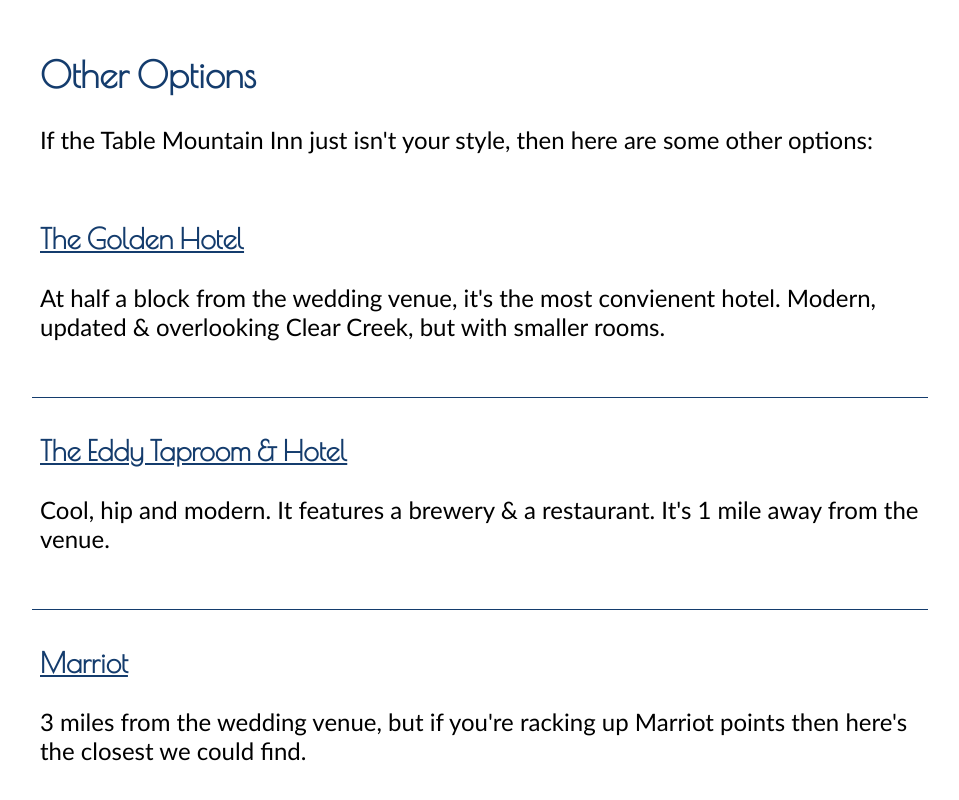
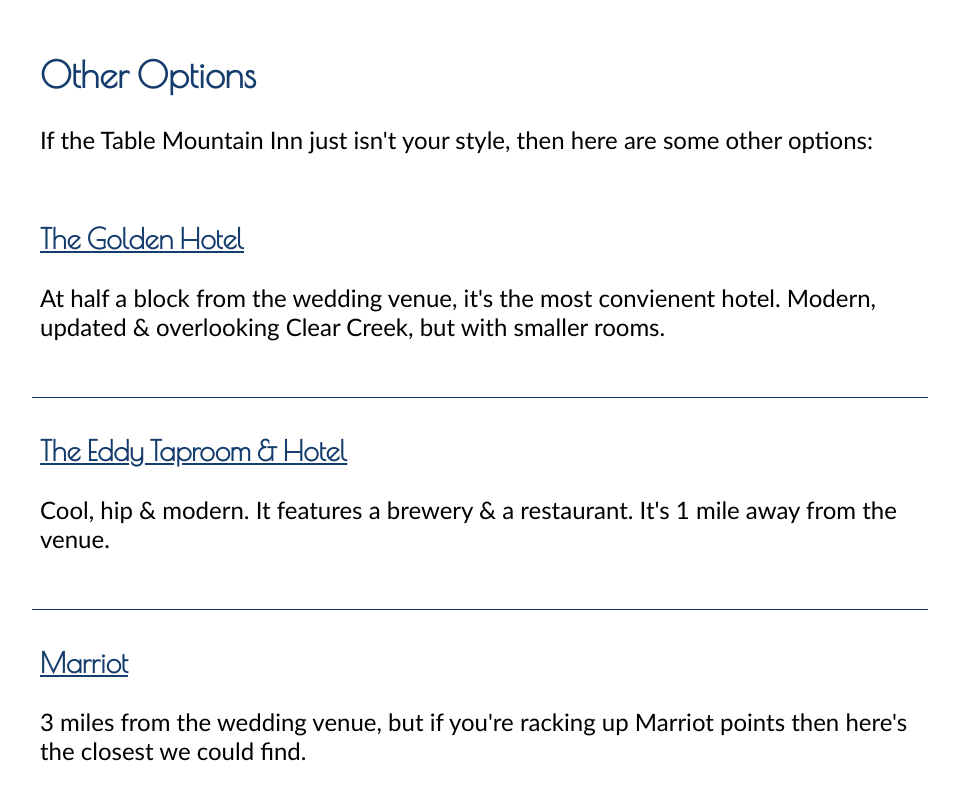
Before and after one commit to mattsteele/mjs, a Vue app: page /lodging in a window 1280 px wide. Shown: the part 1449-2249 px from the top of the page, without its empty margins (160-1119 px from the left). Built offline with nearby package versions, Linux system fonts and the light colour scheme.

Commit message:
update ampersands

```diff
--- a/src/views/Home.vue
+++ b/src/views/Home.vue
@@ -16,7 +16,7 @@
       alt="Holding Hands"
     >
     <div class="intro-wrapper">
-      <p>Jessica & Matt lived three blocks apart in Denver for years before they met right between their two apartments. Two days later, their first date was watching the Broncos win Super Bowl 50. That was February 7th, 2016 & they’ve never looked back. They’ve grown with each other through tiny apartments, career changes, a pandemic, & learning what it takes to be the best partners in life. Last year they bought their first home together, and& adopted Betty Sue Dog, the apple of their eyes. They are so excited to start their new adventure of marriage, & they can’t wait to celebrate their love with their family and friends.</p>
+      <p>Jessica & Matt lived three blocks apart in Denver for years before they met right between their two apartments. Two days later, their first date was watching the Broncos win Super Bowl 50. That was February 7th, 2016 & they’ve never looked back. They’ve grown with each other through tiny apartments, career changes, a pandemic, & learning what it takes to be the best partners in life. Last year they bought their first home together, & adopted Betty Sue Dog, the apple of their eyes. They are so excited to start their new adventure of marriage, & they can’t wait to celebrate their love with their family & friends.</p>
     </div>
       <img
         src="@/assets/images/kids.jpg"
--- a/src/views/Lodging.vue
+++ b/src/views/Lodging.vue
@@ -22,7 +22,7 @@
 
     <div class="hotel-wrapper border">
       <h3><a href="https://www.theeddygolden.com/">The Eddy Taproom & Hotel</a></h3>
-      <p>Cool, hip and modern. It features a brewery & a restaurant. It's 1 mile away from the venue.</p>
+      <p>Cool, hip & modern. It features a brewery & a restaurant. It's 1 mile away from the venue.</p>
     </div><!-- hotel-wrapper border -->
 
     <div class="hotel-wrapper border">
--- a/src/views/Venue.vue
+++ b/src/views/Venue.vue
@@ -8,7 +8,7 @@
         <div class="address-two">1119 Washington Ave</div>
         <div class="address-three">Golden, CO 80401</div>
       </a>
-      <p><a href="https://buffalorosegolden.com/weddings/">The Rose</a> in downtown Golden, Colorado will be the location for both the ceremony and the reception.</p>
+      <p><a href="https://buffalorosegolden.com/weddings/">The Rose</a> in downtown Golden, Colorado will be the location for both the ceremony & the reception.</p>
       <hr />
 
 
```
